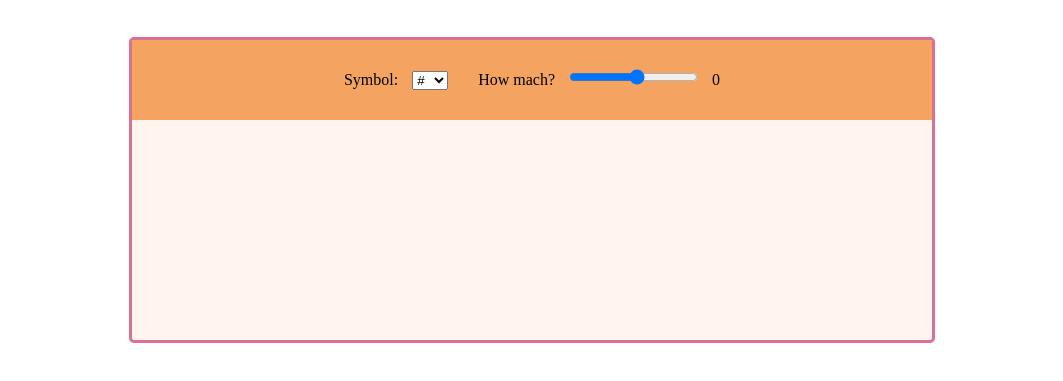
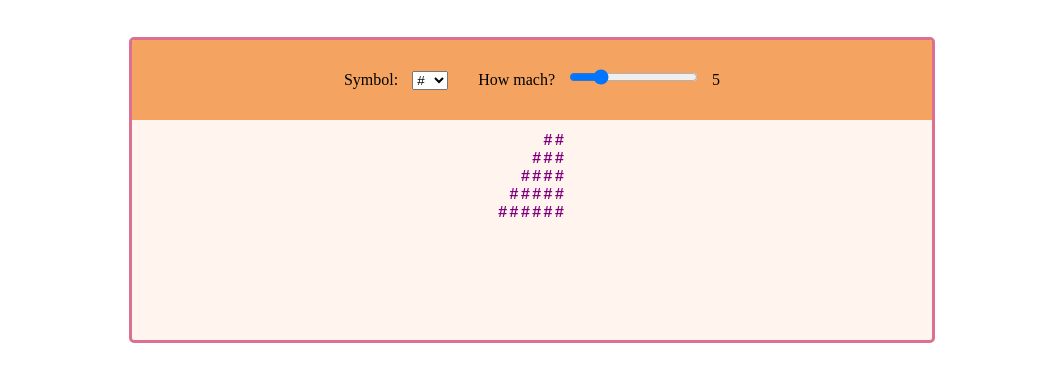
Before and after one commit to EzhukovRoman/pyramid-slide, a plain HTML site: page index.html in a window 1280 px wide. Shown: the part 143-524 px from the top of the page, without its empty margins (108-1171 px from the left). Drawn offline with Linux system fonts and the light colour scheme.

Commit message:
Final versio of Pyramaid

```diff
--- a/css/style.css
+++ b/css/style.css
@@ -48,3 +48,12 @@ header h2 {
 span {
     margin: auto 10px;
 }
+
+#pyramid {
+    font-family: monospace;
+    font-size: 1.2em;
+    margin: 12px;
+    color: purple;
+    font-weight: bold;
+    letter-spacing: 2px;
+}
--- a/index.html
+++ b/index.html
@@ -25,12 +25,12 @@
              </div>
              <div class="range">
                 <span>How mach? </span>
-                <input type="range" name="height" id="" min="1" max="20">
-                <span class="height">0</span>
+                <input type="range" value="5" id="rangeBar" min="1" max="20">
+                <span id="height">0</span>
              </div>
             </div>
         </div>
-        <div class="pyramid">
+        <div id="pyramid">
 
 
         </div>
--- a/js/script.js
+++ b/js/script.js
@@ -0,0 +1,58 @@
+document.addEventListener("DOMContentLoaded", ()=>{
+    let slider = document.getElementById("rangeBar");
+    let output = document.getElementById("height");
+    output.innerHTML = slider.value;
+    drawPyramid(slider.value, tackeSymbol());
+
+    slider.addEventListener("input", function(){
+        output.innerHTML = this.value;
+        clear();
+        drawPyramid(slider.value, tackeSymbol());
+    });
+
+    document.querySelector("#symbol").addEventListener("input", () => {
+        clear();
+        drawPyramid(slider.value, tackeSymbol());
+    });
+});
+
+function tackeSymbol(){
+    let symbolType = document.querySelector("#symbol").value;
+    let symbol = '';
+    switch (symbolType) {
+        case '#':
+            symbol = '\u0023';
+            break;
+        case '@':
+            symbol = '\u0040';
+            break;
+        case '$':
+            symbol = '\u0024';
+            break;
+        case 'X':
+            symbol = '\u0058';
+            break;
+        default:
+            break;
+    }
+    return symbol;
+}
+
+function drawPyramid(height, symbol){
+    var pyramid =  document.querySelector("#pyramid");
+    for(var p = 1; p <= height; p++){
+        var row = document.createElement("div");
+        row.classList.add("row");
+        for(var j = 1; j <= (height - p); j++){
+            row.innerHTML += "&nbsp";
+        }
+        for(var i = 0; i <= p; i++){
+            row.innerHTML += symbol;
+        }
+        pyramid.appendChild(row);
+    }
+}
+
+function clear(){
+    document.querySelector("#pyramid").innerHTML = "";
+}
```
